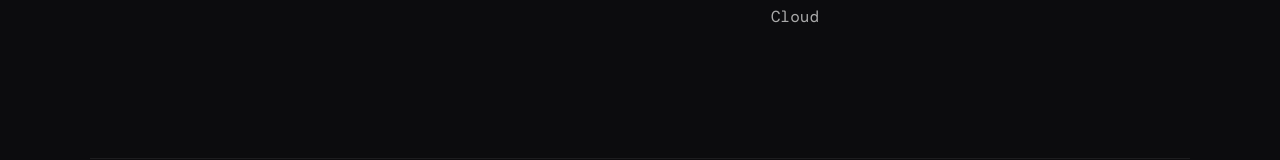
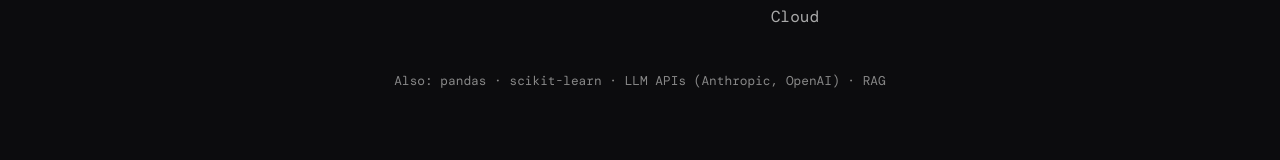
Before and after one commit to nguillet23/GuilletPersonalWebsite, a React (Vite) app: page /GuilletPersonalWebsite/about in a window 1280 px wide. Shown: the part 1010-1170 px from the top of the page. Built offline with nearby package versions, Linux system fonts and the light colour scheme.

Commit message:
content: mention extra AI/ML skills under the icon grid
Adds an 'Also:' line (pandas, scikit-learn, LLM APIs, RAG) below the skills grid instead of more icons, plus an About test covering the grid and the line.

```diff
--- a/src/components/about/About.module.css
+++ b/src/components/about/About.module.css
@@ -53,6 +53,14 @@
   text-align: center;
 }
 
+.alsoWorkWith {
+  font-size: 0.8rem;
+  color: var(--muted);
+  text-align: center;
+  margin-top: 1.5rem;
+  padding: 0 1rem;
+}
+
 @media (max-width: 768px) {
   .grid {
     grid-template-columns: 1fr;
--- a/src/components/about/About.tsx
+++ b/src/components/about/About.tsx
@@ -1,4 +1,5 @@
 import { SkillsGrid } from "./SkillsGrid";
+import { alsoWorkWith } from "../../data/skills";
 import { useScrollReveal } from "../../hooks/useScrollReveal";
 import { asset } from "../../lib/asset";
 import styles from "./About.module.css";
@@ -39,6 +40,7 @@ export function About() {
       <div className={styles.skillsWrapper}>
         <p className={styles.skillsLabel}>Tech I work with</p>
         <SkillsGrid />
+        <p className={styles.alsoWorkWith}>Also: {alsoWorkWith.join(" · ")}</p>
       </div>
     </section>
   );
--- a/src/data/skills.ts
+++ b/src/data/skills.ts
@@ -56,3 +56,11 @@ export const skills: Skill[] = [
     iconUrl: "https://cdn.jsdelivr.net/gh/devicons/devicon/icons/git/git-original.svg",
   },
 ];
+
+/** Named in a line under the icon grid rather than given an icon each. */
+export const alsoWorkWith: string[] = [
+  "pandas",
+  "scikit-learn",
+  "LLM APIs (Anthropic, OpenAI)",
+  "RAG",
+];
```
Also changed, not shown: 1 other file (tests, documents, lock files or other folders).
